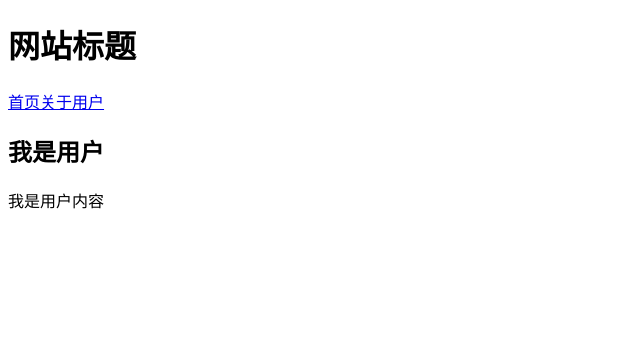
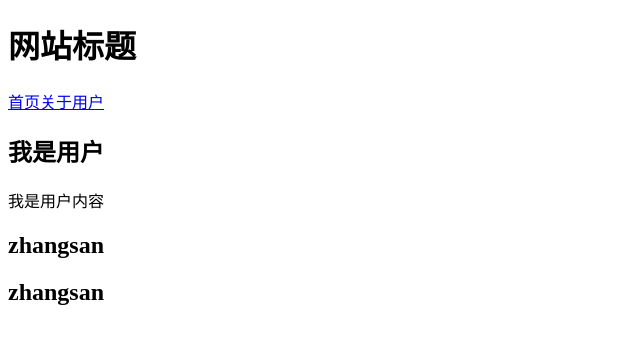
Before and after one commit to loganjin222/learn-vue-router-demo, a Vue app in the folder vue-router-demo/: page /user/zhangsan in a window 1280 px wide. Shown: the top 344 px of the page, without its empty margins (0-640 px from the left). Built offline with nearby package versions, Linux system fonts and the light colour scheme; the HTML template or start-up script is replaced by a standard one.

Commit message:
id如何获取

```diff
--- a/vue-router-demo/src/components/user.vue
+++ b/vue-router-demo/src/components/user.vue
@@ -2,12 +2,21 @@
     <div>
         <h2>我是用户</h2>
         <p>我是用户内容</p>
+
+        <!-- userId如何获取 -->
+        <h2>{{userId}}</h2>
+        <h2>{{$route.params.id}}</h2>
     </div>
 </template>
 
 <script>
 export default {
-    name: 'user'
+    name: 'user',
+    computed: {
+        userId() {
+            return this.$route.params.id
+        }
+    }
 }
 </script>
 
--- a/vue-router-demo/src/router/index.js
+++ b/vue-router-demo/src/router/index.js
@@ -30,7 +30,7 @@ const routes = [
         component: About
     },
     {
-        path: '/user/:userId',
+        path: '/user/:id',
         component: User
     }
 ]
```
